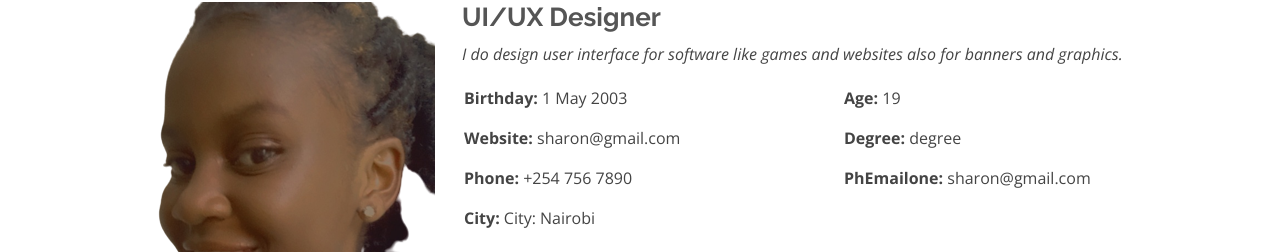
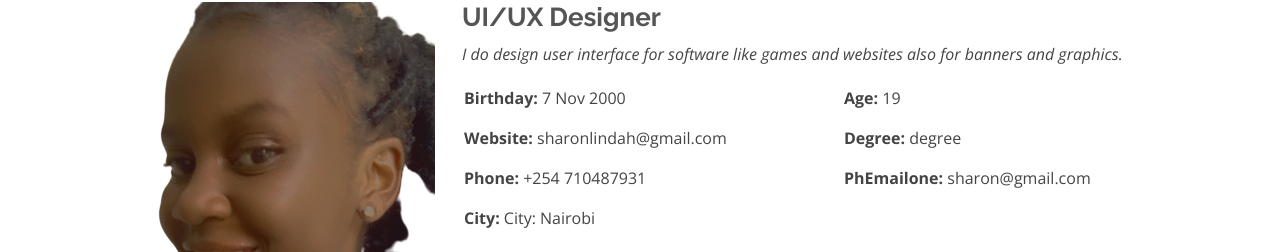
Before and after one commit to sharonlinda/sharon2, a plain HTML site: page about.html in a window 1280 px wide. Shown: the part 240-492 px from the top of the page. Drawn offline with nearby package versions, Linux system fonts and the light colour scheme.

Commit message:
Update about.html

```diff
--- a/about.html
+++ b/about.html
@@ -82,9 +82,9 @@
             <div class="row">
               <div class="col-lg-6">
                 <ul>
-                  <li><i class="bi bi-rounded-right"></i> <strong>Birthday:</strong> 1 May 2003</li>
-                  <li><i class="bi bi-rounded-right"></i> <strong>Website:</strong> sharon@gmail.com</li>
-                  <li><i class="bi bi-rounded-right"></i> <strong>Phone:</strong> +254 756 7890</li>
+                  <li><i class="bi bi-rounded-right"></i> <strong>Birthday:</strong> 7 Nov 2000</li>
+                  <li><i class="bi bi-rounded-right"></i> <strong>Website:</strong> sharonlindah@gmail.com</li>
+                  <li><i class="bi bi-rounded-right"></i> <strong>Phone:</strong> +254 710487931</li>
                   <li><i class="bi bi-rounded-right"></i> <strong>City:</strong> City: Nairobi</li>
                 </ul>
               </div>
```
